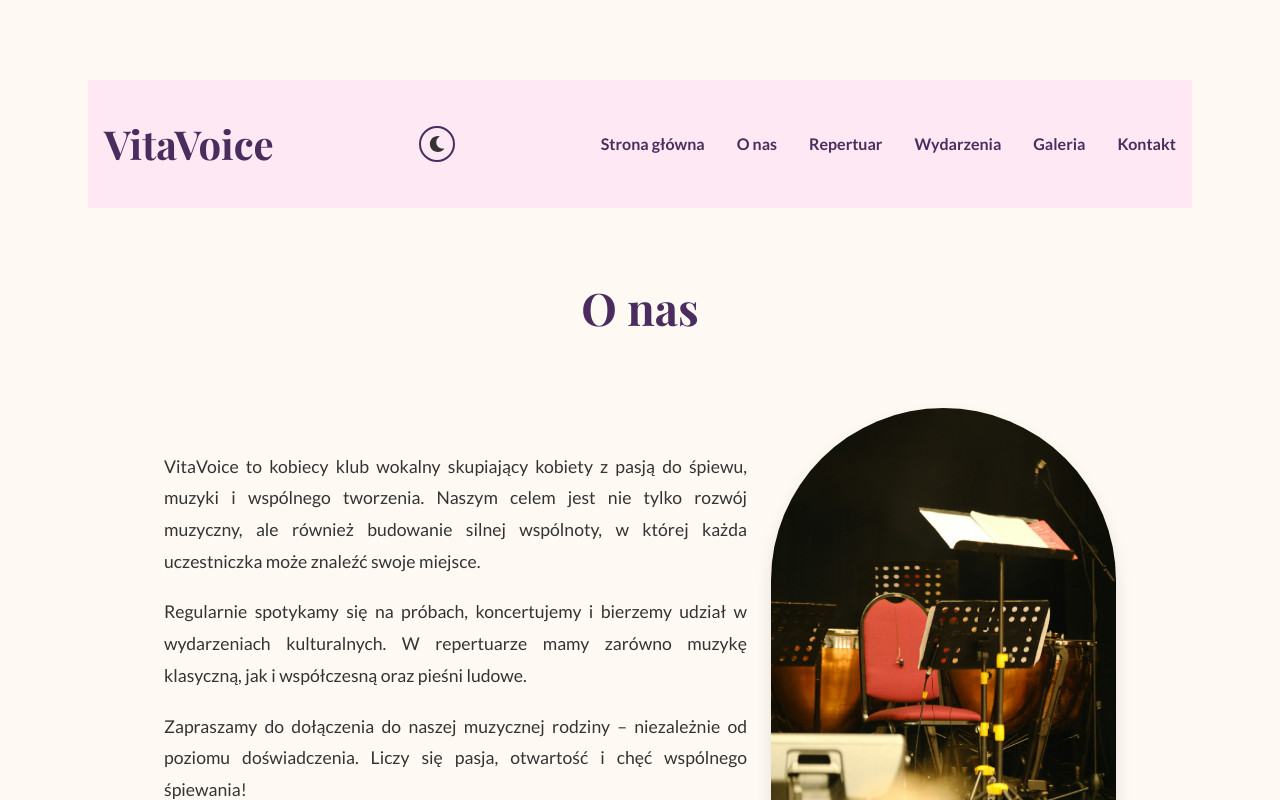
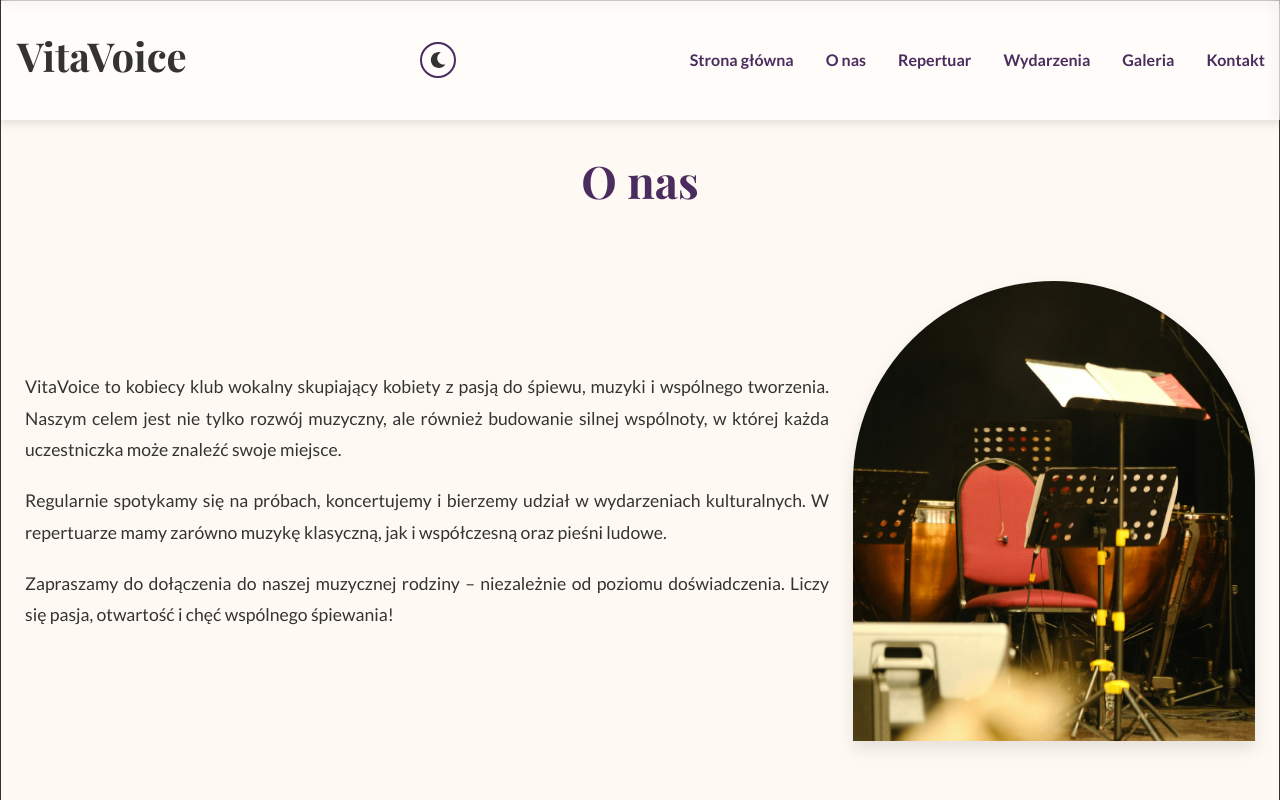
Before and after one commit to OlesiaKubska/vitavoice-app, a React (Vite) app in the folder client/: page /vitavoice-app/o-nas in a window 1280 px wide. Shown: the top 800 px of the page. Built offline with nearby package versions, Linux system fonts and the light colour scheme.

Commit message:
Fixed styles

```diff
--- a/client/src/App.jsx
+++ b/client/src/App.jsx
@@ -35,7 +35,7 @@ function App() {
       <GlobalStyles />
       <Layout>
         <Header isDarkMode={isDarkMode} toggleTheme={toggleTheme} />
-        <main>
+
         <Routes>
           <Route path="/" element={<Home />} />
           <Route path="/o-nas" element={<About />} />
@@ -45,7 +45,7 @@ function App() {
           <Route path="/kontakt" element={<Contact />} />
           <Route path="/polityka-prywatnosci" element={<PrivacyPolicy />} />
         </Routes>
-        </main>
+
         <Footer />
         <CookieConsent />
       </Layout>
--- a/client/src/components/Header/Header.jsx
+++ b/client/src/components/Header/Header.jsx
@@ -11,6 +11,7 @@ function Header({ toggleTheme, isDarkMode }) {
 
   return (
     <StyledHeader>
+      <div className="container">
         <h1>VitaVoice</h1>
         {!menuOpen && (
           <BurgerButton
@@ -32,6 +33,7 @@ function Header({ toggleTheme, isDarkMode }) {
           <Link to="/kontakt">Kontakt</Link>
         </DesktopNav>
         <MobileMenu isOpen={menuOpen} onClose={() => setMenuOpen(false)} />
+      </div>
     </StyledHeader>
   );
 }
--- a/client/src/components/Header/Header.styled.jsx
+++ b/client/src/components/Header/Header.styled.jsx
@@ -2,33 +2,43 @@ import styled from "styled-components";
 import { device } from "../../styles/breakpoints";
 
 export const StyledHeader = styled.header`
-  display: flex;
-  flex-direction: column;
-  align-items: center;
-  padding: 2rem 1rem;
-  background-color: ${({ theme }) => theme.secondary};
-  color: ${({ theme }) => theme.primary};
-  position: relative;
+  position: fixed;
+  // position: absolute;
+  top: 0;
+  width: 100%;
+  max-width: 1280px;
+  z-index: 100;
+  background-color: rgba(255, 255, 255, 0.5);
+  // background-color: ${({ theme }) => theme.secondary};
+  backdrop-filter: blur(6px);
+  box-shadow: 0 4px 8px rgba(0, 0, 0, 0.1);
+
+  .container {
+    margin: 0 auto;
+    padding: 1.5rem 1rem;
+    display: flex;
+    flex-direction: column;
+    align-items: center;
+
+    @media ${device.tablet} {
+      flex-direction: row;
+      justify-content: space-between;
+    }
+  }
 
   h1 {
-    font-size: 2.5rem;
-    margin-bottom: 1rem;
+    font-size: 2rem;
+    margin-bottom: 0.5rem;
+
+    @media ${device.laptop} {
+      font-size: 2.5rem;
+    }
   }
 
   .theme-toggle {
     margin-top: 1rem;
-  }
 
-  @media ${device.tablet} {
-    flex-direction: row;
-    justify-content: space-between;
-    align-items: center;
-
-    h1 {
-      margin-bottom: 0;
-    }
-
-    .theme-toggle {
+    @media ${device.tablet} {
       margin-top: 0;
     }
   }
@@ -36,9 +46,7 @@ export const StyledHeader = styled.header`
 
 export const BurgerButton = styled.button`
   background: none;
-  border: none;
   font-size: 2rem;
-  cursor: pointer;
   color: ${({ theme }) => theme.primary};
   z-index: 1001;
   transition: transform 0.3s ease;
--- a/client/src/components/Layout/Layout.styled.jsx
+++ b/client/src/components/Layout/Layout.styled.jsx
@@ -2,22 +2,19 @@ import styled from "styled-components";
 import { device } from "./../../styles/breakpoints";
 
 export const Container = styled.div`
-  max-width: 1200px;
+  max-width: 1280px;
   margin: 0 auto;
-  padding: 1rem;
   display: flex;
   flex-direction: column;
   min-height: 100vh;
-
-  @media ${device.tablet} {
-    padding: 2rem;
-  }
-
-  @media ${device.laptop} {
-    padding: 3rem;
-  }
+  border: 1px solid ${({ theme }) => theme.border};
 `;
 
 export const Main = styled.main`
   flex: 1;
+  padding-top: 120px;
+
+  @media ${device.tablet} {
+    padding-top: 80px;
+  }
 `;
--- a/client/src/pages/About/About.jsx
+++ b/client/src/pages/About/About.jsx
@@ -45,7 +45,8 @@ function About() {
         </div>
         <img data-aos="fade-left" src={imgMain} alt="Zespół VitaVoice" />
       </div>
-
+      <div className="background">
+        <div className="intro-text2">
           <h2 data-aos="fade-up">Dlaczego warto do nas dołączyć?</h2>
           <ul>
             {reasons.map((text, index) => (
@@ -60,6 +61,8 @@ function About() {
             src={imgBottom}
             alt="Zespół VitaVoice performing"
           />
+        </div>
+      </div>
 
       <h2 data-aos="fade-up">Opinie uczestniczek</h2>
       <Swiper
--- a/client/src/pages/About/About.styled.jsx
+++ b/client/src/pages/About/About.styled.jsx
@@ -4,9 +4,10 @@ import "swiper/css";
 import "swiper/css/pagination";
 
 export const Wrapper = styled.section`
-  max-width: 1000px;
+  max-width: 1280px;
   margin: 0 auto;
-  padding: 4rem 1.5rem;
+  padding-top: 4rem;
+  padding-bottom: 4rem;
 
   h1 {
     font-family: "Playfair Display", serif;
@@ -32,6 +33,7 @@ export const Wrapper = styled.section`
     flex-direction: column;
     gap: 1.5rem;
     margin-bottom: 3rem;
+    padding: 0 1.5rem;
 
     @media ${device.laptop} {
       flex-direction: row;
@@ -83,6 +85,14 @@ export const Wrapper = styled.section`
     }
   }
 
+  .background {
+    background-color: ${({ theme }) => theme.secondary};
+  }
+
+  .intro-text2 {
+    padding: 2rem 1.5rem;
+  }
+
   img {
     max-width: 100%;
     height: auto;
--- a/client/src/pages/Events/Events.styled.jsx
+++ b/client/src/pages/Events/Events.styled.jsx
@@ -38,6 +38,12 @@ export const Wrapper = styled.section`
     display: flex;
     flex-direction: column;
     align-items: center;
+    box-shadow: 0 6px 12px rgba(0, 0, 0, 0.05);
+    transition: transform 0.3s ease;
+
+    &:hover {
+      transform: scale(1.02);
+    }
 
     @media ${device.tablet} {
       width: 45%;
--- a/client/src/pages/Home/Home.styled.jsx
+++ b/client/src/pages/Home/Home.styled.jsx
@@ -1,14 +1,25 @@
 import styled from "styled-components";
+import { device } from "../../styles/breakpoints";
+import homeBg from "src/assets/images/home/home-bg.jpg";
 
 export const Hero = styled.section`
-  background-image: url("src/assets/images/home/home-bg.jpg");
+  background-image: url(${homeBg});
   background-size: cover;
   background-position: center;
   background-repeat: no-repeat;
-  padding: 6rem 2rem;
+  min-height: 100vh;
+  display: flex;
+  flex-direction: column;
+  justify-content: center;
+  align-items: center;
+  margin: 0 auto;
+  overflow: hidden;
+  box-shadow: 0 4px 8px rgba(0, 0, 0, 0.2);
+  backdrop-filter: blur(8px);
+  position: relative;
   text-align: center;
   color: ${({ theme }) => theme.textOnBg};
-  position: relative;
+
   &::before {
     content: "";
     position: absolute;
@@ -16,27 +27,34 @@ export const Hero = styled.section`
     background: rgba(255, 255, 255, 0.7);
     z-index: 1;
   }
+
   > * {
     position: relative;
     z-index: 2;
   }
 
   h1 {
-    font-size: 2.5rem;
     margin-bottom: 1rem;
     color: ${({ theme }) => theme.primary};
-  }
 
-  h2 {
-    font-size: 2.5rem;
-    margin-bottom: 1rem;
-    color: ${({ theme }) => theme.textOnLight};
+    @media ${device.tablet} {
+      font-size: 2.5rem;
+    }
   }
 
   p {
-    font-size: 1.2rem;
+    font-size: 1rem;
     margin-bottom: 2rem;
     color: ${({ theme }) => theme.textOnLight};
+
+    @media ${device.tablet} {
+      font-size: 1.2rem;
+    }
+  }
+
+  @media ${device.mobileS} {
+    gap: 0.8rem;
+    border-radius: 0;
   }
 `;
 
@@ -58,9 +76,13 @@ export const GallerySection = styled.section`
 
   img {
     width: 100%;
-    height: 600px;
+    height: 250px;
     object-fit: cover;
     border-radius: 8px;
+
+    @media ${device.laptop} {
+      height: 500px;
+    }
   }
 `;
 
--- a/client/src/styles/GlobalStyles.jsx
+++ b/client/src/styles/GlobalStyles.jsx
@@ -20,11 +20,6 @@ const GlobalStyles = createGlobalStyle`
     color: ${({ theme }) => theme.text};
     transition: background-color 0.3s ease, color 0.3s ease;
     line-height: 1.6;
-    padding: 1rem;
-
-    @media ${device.tablet} {
-      padding: 2rem;
-    }
   }
 
   h1, h2, h3, h4, h5, h6, p {
@@ -148,35 +143,6 @@ const GlobalStyles = createGlobalStyle`
     }
   }
 
-  .hero {
-    background: ${({ theme }) => theme.secondary};
-    padding: 4rem 2rem;
-    text-align: center;
-    border-radius: 1rem;
-    margin-bottom: 2rem;
-
-    @media ${device.tablet} {
-      padding: 6rem 3rem;
-    }
-
-    h1 {
-      font-size: 2.5rem;
-      margin-bottom: 1rem;
-
-      @media ${device.tablet} {
-        font-size: 3rem;
-      }
-    }
-
-    p {
-      font-size: 1.2rem;
-      margin-bottom: 2rem;
-      max-width: 600px;
-      margin-left: auto;
-      margin-right: auto;
-    }
-  }
-
   ::selection {
     background: ${({ theme }) => theme.accent};
     color: #fff;
```
Lines whose indentation alone changed are shown as unchanged.
